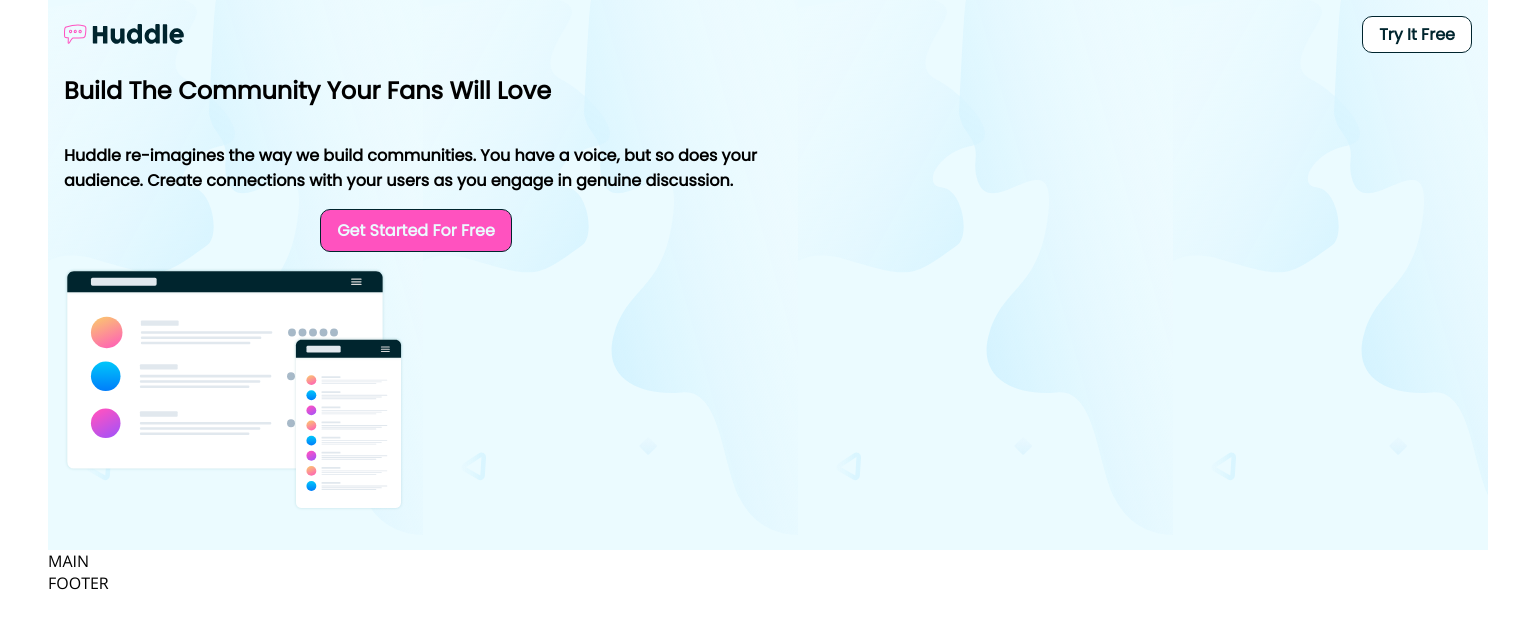
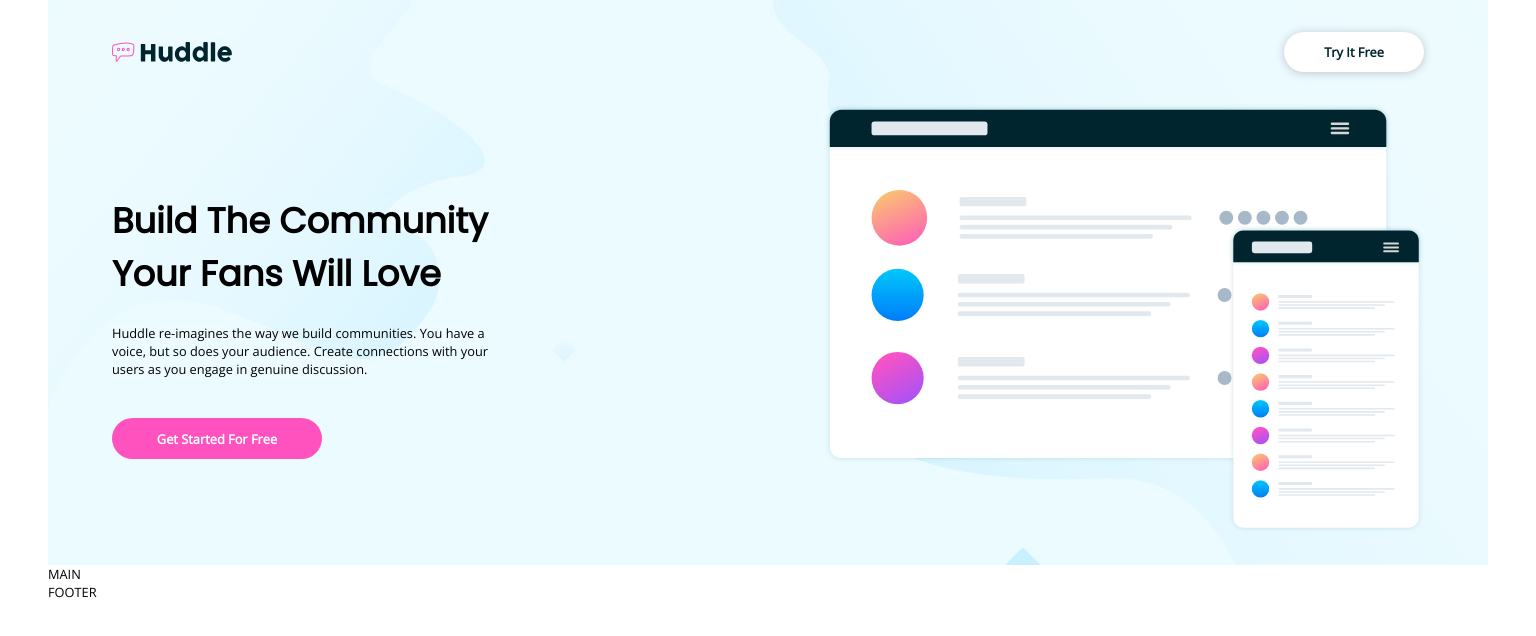
Before and after one commit to StefanBehring/fr-design-exercise, a website built with Vite: page index.html in a window 1536 px wide. Built offline with nearby package versions, Linux system fonts and the light colour scheme.

Commit message:
Add styling to header

```diff
--- a/css/_base.css
+++ b/css/_base.css
@@ -3,13 +3,19 @@
   --color-very-pale-cyan: hsl(193, 100%, 96%);
   --color-very-dark-cyan: hsl(192, 100%, 9%);
   --color-grayish-blue: hsl(208, 11%, 55%);
+  --color-box-shadow: hsl(208, 11%, 77%);
 
   --font-open-sans: 'Open Sans', sans-serif;
   --font-poppins: 'Poppins', sans-serif;
+
+  --width-mobile: 375px;
+  --width-desktop: 1440px;
 }
 
 html {
   box-sizing: border-box;
+  margin: 0;
+  padding: 0;
 }
 
 * {
@@ -20,13 +26,14 @@ body {
   display: flex;
   flex-direction: column;
   font-family: var(--font-open-sans);
-    font-weight: 400;
+  font-size: 0.8rem;
+  font-weight: 300;
   margin: 0 auto;
-    width: 375px;
+  width: var(--width-mobile);
 }
 
 @media screen and (min-width: 1440px) {
   body {
-        width: 1440px;
+    width: var(--width-desktop);
   }
 }
--- a/css/components/header.css
+++ b/css/components/header.css
@@ -2,8 +2,6 @@ header {
   background-color: var(--color-very-pale-cyan);
   background-image: url('../../design/images/bg-hero-mobile.svg');
   padding: 1rem;
-    font-family: var(--font-poppins);
-    font-weight: 600;
 }
 
 .header-title {
@@ -23,25 +21,43 @@ header {
 
 .header-title__button {
   background-color: white;
+  border-radius: 50px;
+  box-shadow: 0 1px 10px var(--color-box-shadow);
   color: var(--color-very-dark-cyan);
-    border: 1px solid var(--color-very-dark-cyan);
-    border-radius: 10px;
-    padding: 0.3rem 1rem;
+  font-weight: 700;
+  padding: 0.7rem 2.5rem;
+  text-align: center;
   text-decoration: none;
 }
 
 .header-content {
   display: flex;
   flex-direction: column;
+  margin-top: 3rem;
+}
+
+.header-content__title {
+  font-family: var(--font-poppins);
+  font-size: 1.8rem;
+  font-weight: 600;
+  margin: 0;
+  text-align: center;
+}
+
+.header-content__info {
+  margin: 1.5rem 0;
+  padding: 0 1.5rem;
+  text-align: center;
 }
 
 .header-content__button {
   background-color: var(--color-primary);
-    color: var(--color-very-pale-cyan);
-    border: 1px solid var(--color-very-dark-cyan);
-    border-radius: 10px;
-    padding: 0.5rem 1rem;
-    margin: 0 auto;
+  color: white;
+  border-radius: 50px;
+  font-weight: 700;
+  padding: 0.7rem 1.5rem;
+  margin: 1.5rem auto;
+  text-align: center;
   text-decoration: none;
 }
 
@@ -52,15 +68,46 @@ header {
 }
 
 @media screen and (min-width: 1440px) {
-    .header {
+  header {
+    background-image: url(../../design/images/bg-hero-desktop.svg);
+    display: grid;
+    grid-template-columns: 1fr 2fr;
+    padding: 2rem 4rem;
+  }
 
+  .header-title {
+    grid-column: 1 / -1;
   }
 
   .header-content {
-        width: 50%;
+    align-items: left;
+    grid-column: 1 / 2;
+    justify-content: center;
+  }
+
+  .header-content__title {
+    font-size: 2.2rem;
+    text-align: left;
+  }
+
+  .header-content__info {
+    padding: 0 2.8rem 0 0;
+    text-align: left;
+  }
+
+  .header-content__button {
+    margin: 1rem 0 0;
+    width: 210px;
   }
 
   .header-preview {
-        width: 50%;
+    display: flex;
+    justify-content: flex-end;
+    grid-column: 2 / -1;
+  }
+
+  .header-preview__image {
+    margin: 2rem 0 0;
+    width: 600px;
   }
 }
```
Lines whose indentation alone changed are shown as unchanged.
